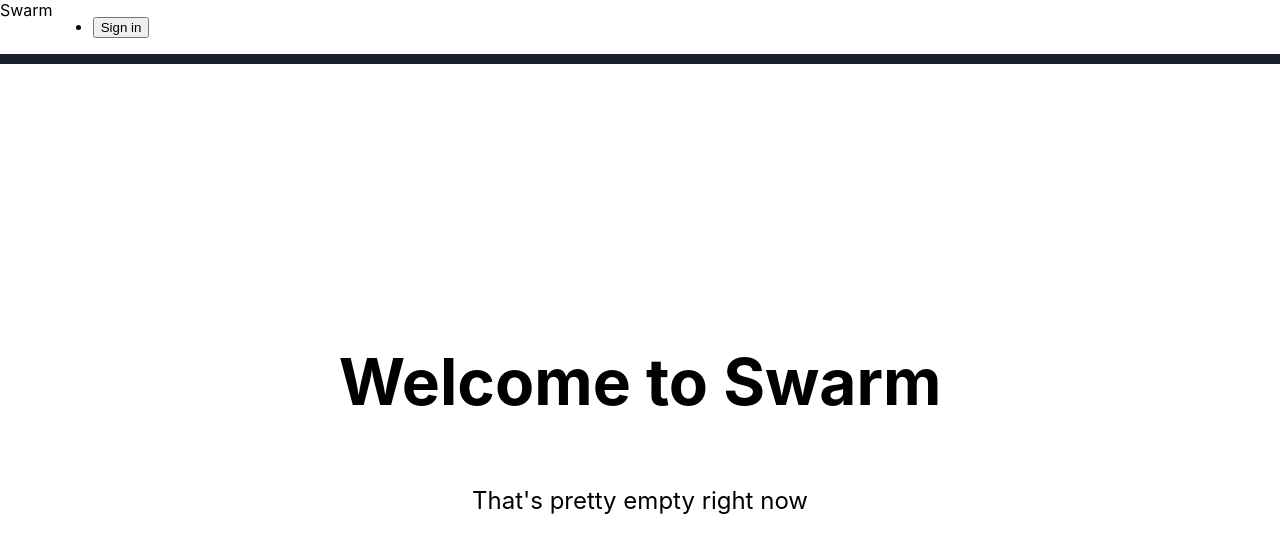
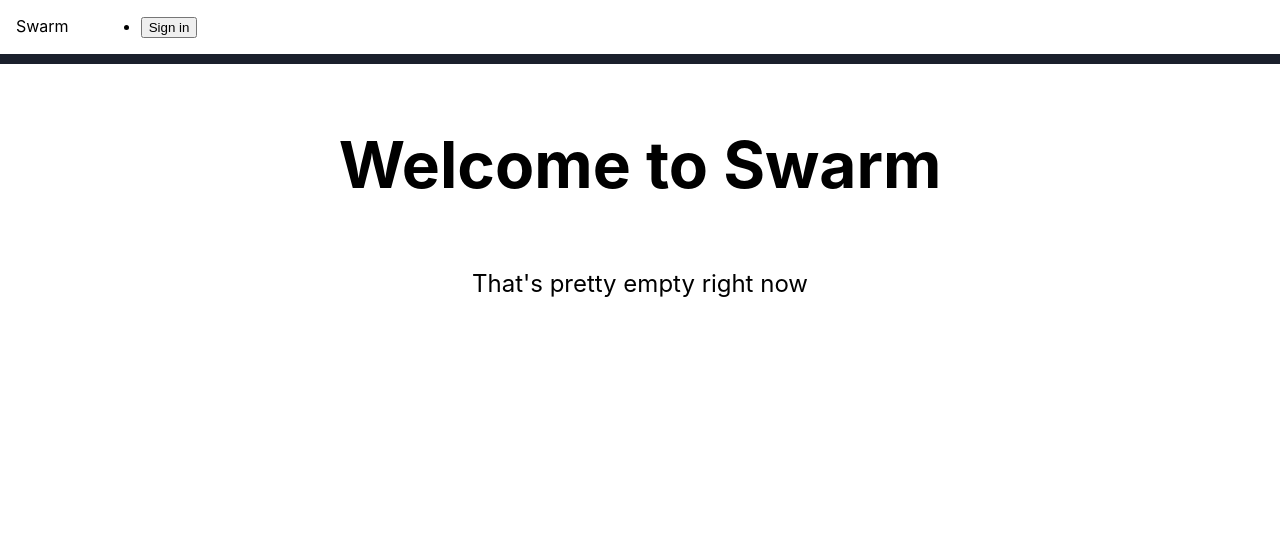
Before and after one commit to ImInfenix/swarm, a Next.js app: page / in a window 1280 px wide. Shown: the top 552 px of the page. Built offline with nearby package versions, Linux system fonts and the light colour scheme.

Commit message:
Started to style the home page

```diff
--- a/styles/Home.module.css
+++ b/styles/Home.module.css
@@ -3,7 +3,6 @@
 }
 
 .main {
-  min-height: 100vh;
   padding: 4rem 0;
   flex: 1;
   display: flex;
--- a/styles/TopBar.module.css
+++ b/styles/TopBar.module.css
@@ -1,15 +1,14 @@
 .topBar {
-  display: flex;
+  display: inline-flex;
   width: 100%;
   border-bottom: 10px solid rgba(26, 32, 44);
+  align-items: baseline;
 }
 
 .leftContent {
-  display: inline-flex;
+  padding: 0 1em;
 }
 
 .rightContent {
-  flex: right;
-  display: flex;
-  justify-content: flex-end;
+  padding: 0 1em;
 }
```
Also changed, not shown: styles/TicketsSummary.module.css (added).
